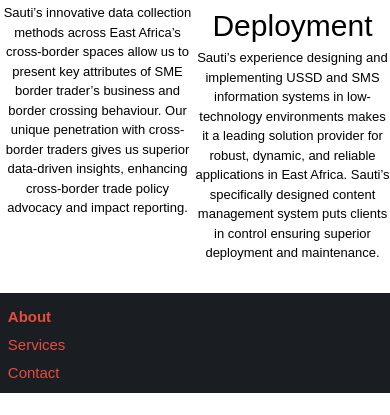
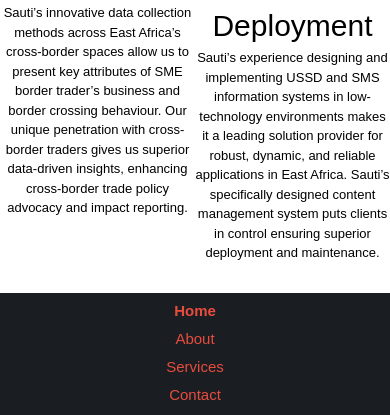
Before and after one commit to jdeltoro88/marketing, a plain HTML site: page marketing.html in a window 390 px wide. Shown: the part 2154-2569 px from the top of the page. Before the commit the page ends 2547 px from the top, so only its background shows below. Drawn offline with Linux system fonts and the light colour scheme; a web font is replaced by a local one.

Commit message:
updates on both pages added git profiles to about us both pages responsive @ tablet and mobile

```diff
--- a/index.css
+++ b/index.css
@@ -172,10 +172,19 @@ button:hover{
 
 .footer {
 
-    height: 10rem;
+    text-align: center;
     background-color:#1A1E23;
     display: flex;
+    justify-content: center;
+    text-align: center;
 
+
+}
+
+#footernav {
+    display: flex;
+    justify-content: center;
+    text-align: center;
 
 }
 
--- a/marketing.html
+++ b/marketing.html
@@ -88,8 +88,10 @@
     </section>
 
     <footer class= "footer">
-        <nav>
+        <nav id= "footernav">
 
+            <a  href="#">Home</a>
+            <span></span>
             <a  href="#">About</a>
             <span></span>
             <a href="#">Services</a>
```
